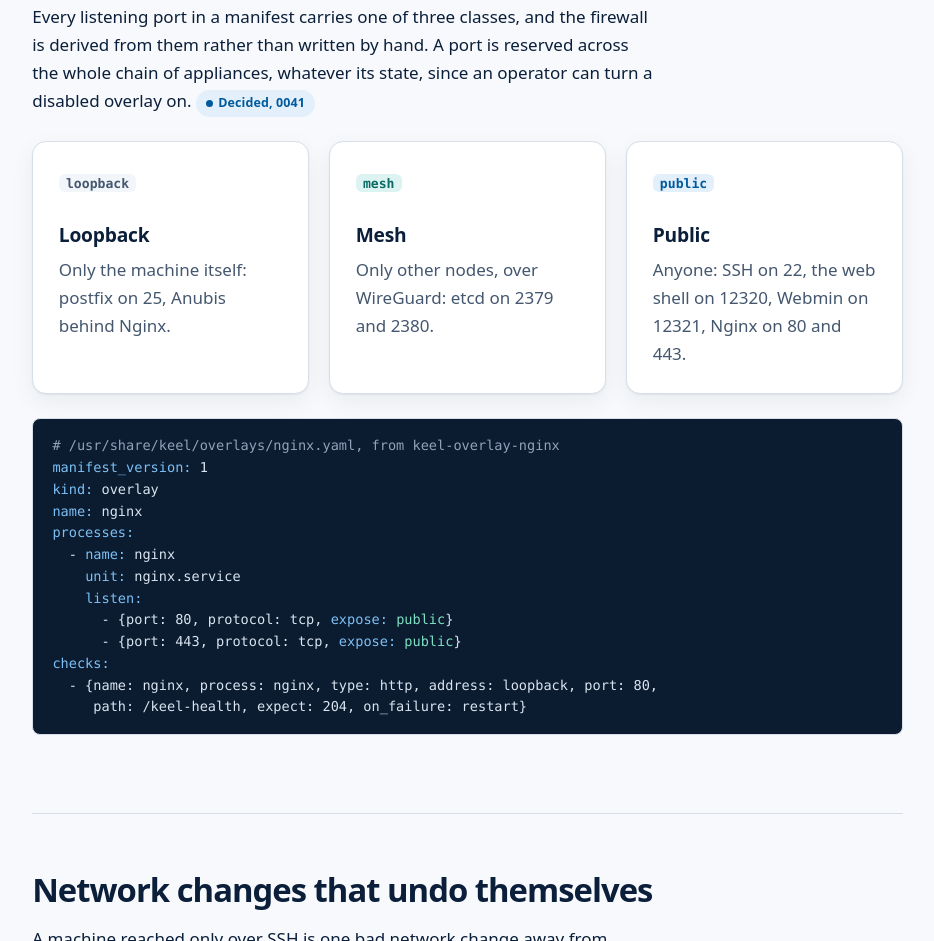
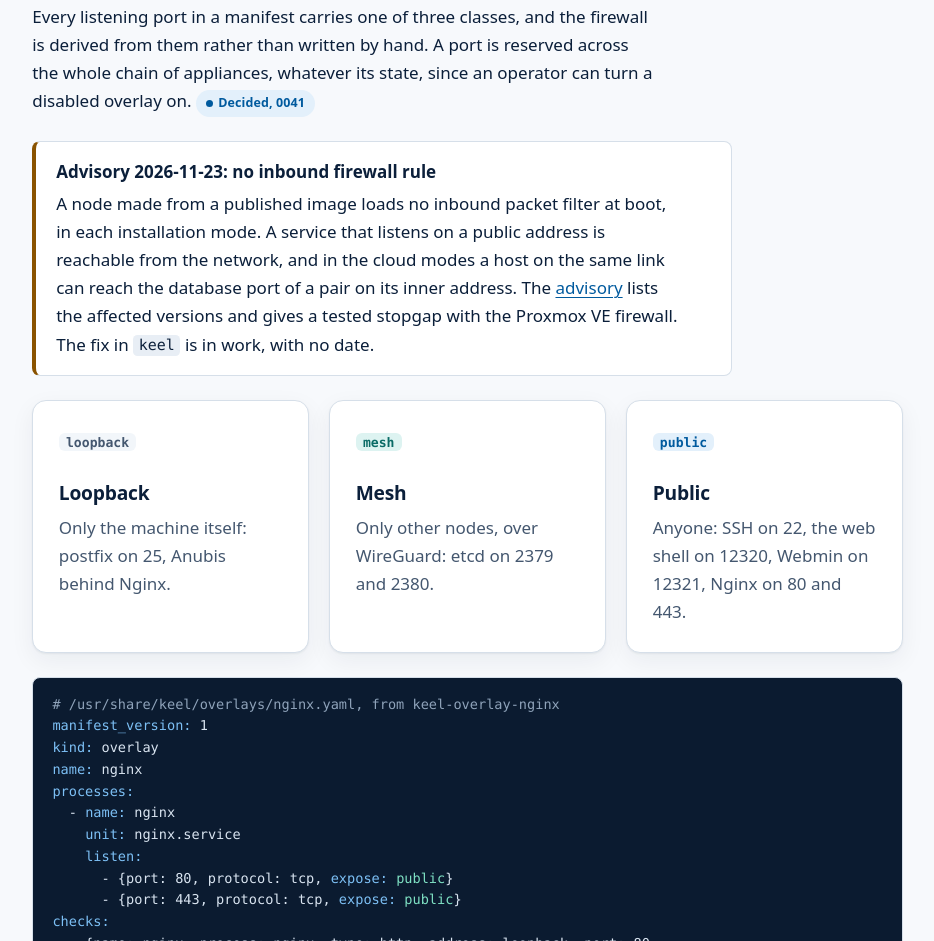
Before and after one commit to Keel-Linux/keel-linux.github.io, a plain HTML site: page security.html in a window 1280 px wide. Shown: the part 3500-4441 px from the top of the page, without its empty margins (313-1247 px from the left). Drawn offline with Linux system fonts and the light colour scheme.

Commit message:
docs: the security and appliances pages link to advisory 2026-11-23
A node made from a published image loads no inbound packet filter at
boot. Both pages get one notice that links to the advisory in the
handbook, with its tested stopgap.

```diff
--- a/security.html
+++ b/security.html
@@ -163,6 +163,10 @@
         <section id="exposure" aria-labelledby="exposure-title">
           <h2 id="exposure-title">Every port has an exposure class</h2>
           <p>Every listening port in a manifest carries one of three classes, and the firewall is derived from them rather than written by hand. A port is reserved across the whole chain of appliances, whatever its state, since an operator can turn a disabled overlay on. <span class="badge badge-decided">Decided, 0041</span></p>
+          <div class="callout warn">
+            <strong>Advisory 2026-11-23: no inbound firewall rule</strong>
+            <p>A node made from a published image loads no inbound packet filter at boot, in each installation mode. A service that listens on a public address is reachable from the network, and in the cloud modes a host on the same link can reach the database port of a pair on its inner address. The <a href="https://git.pop.coop/Keel-Linux/handbook/src/branch/main/docs/advisories/2026-11-23-no-inbound-firewall.md">advisory</a> lists the affected versions and gives a tested stopgap with the Proxmox VE firewall. The fix in <code>keel</code> is in work, with no date.</p>
+          </div>
           <div class="grid grid-3">
             <div class="card"><span class="state state-off">loopback</span><h3>Loopback</h3><p>Only the machine itself: postfix on 25, Anubis behind Nginx.</p></div>
             <div class="card"><span class="state state-on">mesh</span><h3>Mesh</h3><p>Only other nodes, over WireGuard: etcd on 2379 and 2380.</p></div>
```
Also changed, not shown: appliances.html (+4 -0 lines).
